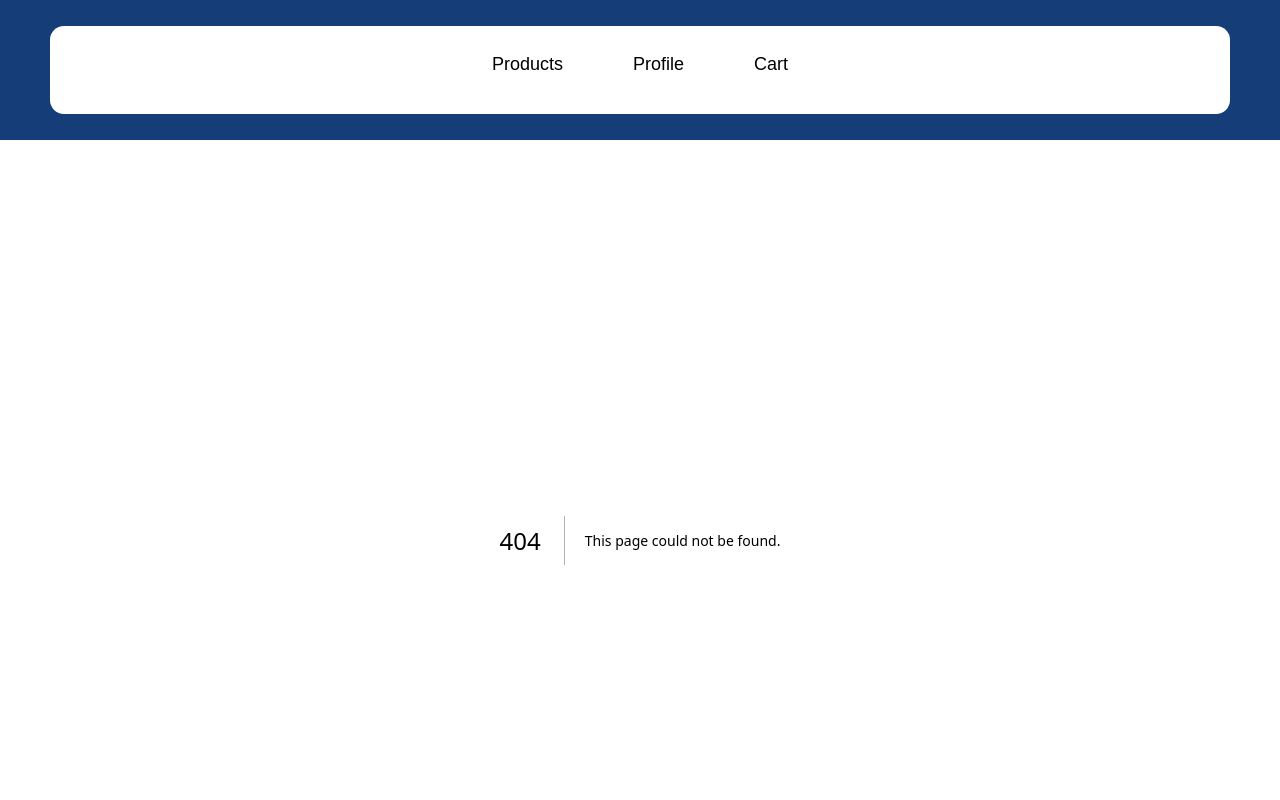
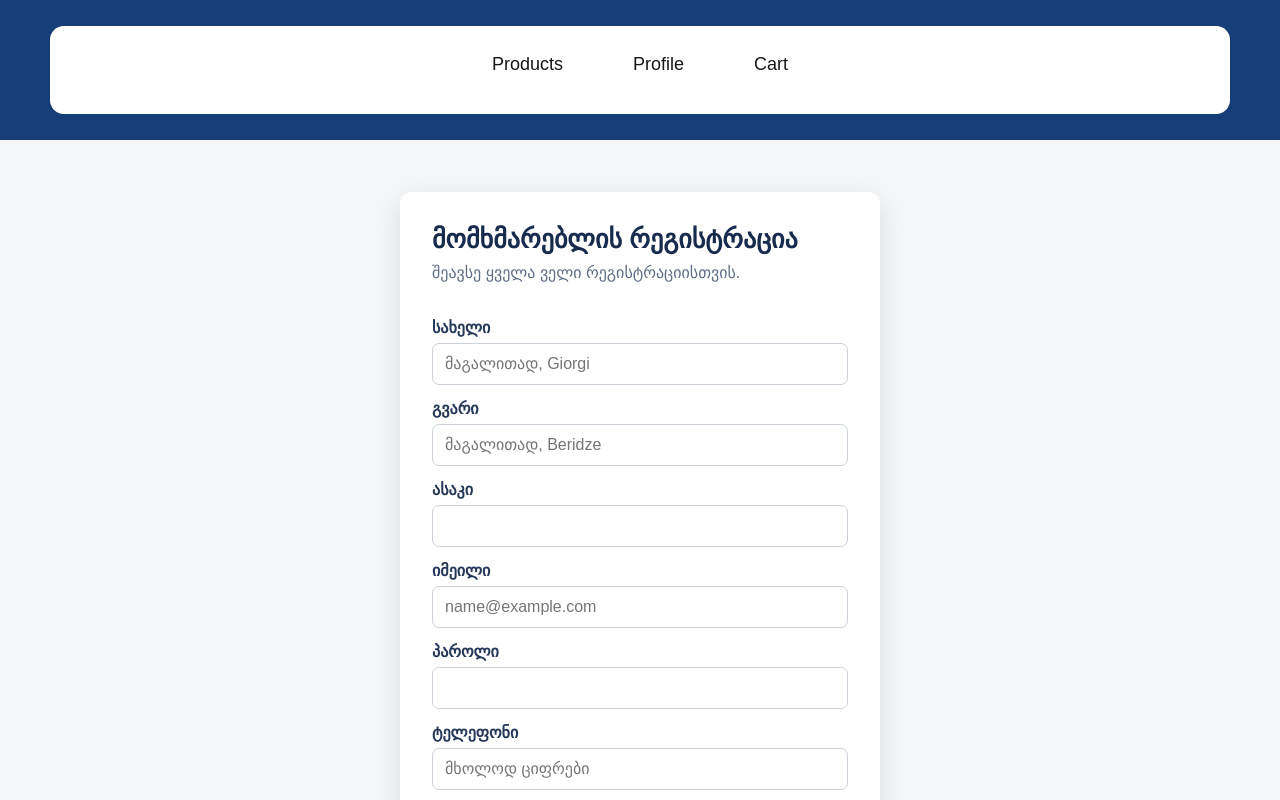
Before and after one commit to uchitidze-maker/midterm-project, a Next.js app: page /register in a window 1280 px wide. Before the commit this address had no page. Shown: the top 800 px of the page. Built offline with nearby package versions, Linux system fonts and the light colour scheme.

Commit message:
Add registration form with validation

```diff
--- a/package.json
+++ b/package.json
@@ -9,9 +9,12 @@
     "lint": "eslint"
   },
   "dependencies": {
+    "@hookform/resolvers": "^3.10.0",
     "next": "16.3.5",
     "react": "19.2.8",
-    "react-dom": "19.2.8"
+    "react-dom": "19.2.8",
+    "react-hook-form": "^7.90.0",
+    "yup": "^1.7.1"
   },
   "devDependencies": {
     "eslint": "^9",
--- /dev/null
+++ b/src/app/register/page.css
@@ -0,0 +1,95 @@
+.registerPage {
+  min-height: 100vh;
+  display: flex;
+  justify-content: center;
+  align-items: center;
+  padding: 32px 16px;
+  background: #f4f6f8;
+}
+
+.registerForm {
+  width: 100%;
+  max-width: 480px;
+  display: flex;
+  flex-direction: column;
+  padding: 32px;
+  border-radius: 12px;
+  background: #ffffff;
+  box-shadow: 0 8px 28px rgba(20, 35, 50, 0.1);
+}
+
+.registerForm h1 {
+  margin: 0 0 8px;
+  color: #172b4d;
+  font-size: 26px;
+}
+
+.formIntro {
+  margin: 0 0 22px;
+  color: #5e6c84;
+}
+
+.registerForm label {
+  margin: 14px 0 6px;
+  color: #253858;
+  font-weight: 600;
+}
+
+.registerForm input {
+  width: 100%;
+  padding: 11px 12px;
+  border: 1px solid #cbd2d9;
+  border-radius: 7px;
+  font: inherit;
+}
+
+.registerForm input:focus {
+  outline: 2px solid #7aa7e8;
+  border-color: #3b73c5;
+}
+
+.fieldError {
+  margin: 5px 0 0;
+  color: #b42318;
+  font-size: 14px;
+}
+
+.registerForm button {
+  margin-top: 24px;
+  padding: 12px;
+  border: 0;
+  border-radius: 7px;
+  background: #245ca6;
+  color: #ffffff;
+  font: inherit;
+  font-weight: 700;
+  cursor: pointer;
+}
+
+.registerForm button:disabled {
+  opacity: 0.65;
+  cursor: wait;
+}
+
+.formMessage {
+  margin: 16px 0 0;
+  line-height: 1.5;
+}
+
+.successMessage {
+  color: #167447;
+}
+
+.errorMessage {
+  color: #b42318;
+}
+
+@media (max-width: 520px) {
+  .registerForm {
+    padding: 24px 18px;
+  }
+
+  .registerForm h1 {
+    font-size: 22px;
+  }
+}
--- /dev/null
+++ b/src/app/register/page.js
@@ -0,0 +1,202 @@
+"use client";
+
+import { useState } from "react";
+import { useForm } from "react-hook-form";
+import { yupResolver } from "@hookform/resolvers/yup";
+import * as yup from "yup";
+import "./page.css";
+
+const registrationSchema = yup.object({
+  firstName: yup
+    .string()
+    .required("სახელი აუცილებელია")
+    .min(4, "სახელი მინიმუმ 4 სიმბოლო უნდა იყოს")
+    .max(20, "სახელი მაქსიმუმ 20 სიმბოლო უნდა იყოს"),
+
+  lastName: yup
+    .string()
+    .required("გვარი აუცილებელია")
+    .min(4, "გვარი მინიმუმ 4 სიმბოლო უნდა იყოს")
+    .max(20, "გვარი მაქსიმუმ 20 სიმბოლო უნდა იყოს"),
+
+  age: yup
+    .number()
+    .typeError("ასაკი რიცხვით უნდა შეიყვანო")
+    .required("ასაკი აუცილებელია")
+    .min(13, "ასაკი მინიმუმ 13 უნდა იყოს")
+    .max(120, "ასაკი მაქსიმუმ 120 უნდა იყოს"),
+
+  email: yup
+    .string()
+    .required("იმეილი აუცილებელია")
+    .email("შეიყვანე სწორი იმეილი"),
+
+  password: yup
+    .string()
+    .required("პაროლი აუცილებელია")
+    .min(6, "პაროლი მინიმუმ 6 სიმბოლო უნდა იყოს")
+    .max(12, "პაროლი მაქსიმუმ 12 სიმბოლო უნდა იყოს")
+    .matches(/[A-Z]/, "პაროლში უნდა იყოს მინიმუმ ერთი დიდი ლათინური ასო")
+    .matches(/[a-z]/, "პაროლში უნდა იყოს მინიმუმ ერთი პატარა ლათინური ასო")
+    .matches(/[0-9]/, "პაროლში უნდა იყოს მინიმუმ ერთი ციფრი"),
+
+  phone: yup
+    .string()
+    .required("ტელეფონი აუცილებელია")
+    .matches(
+      /^\d{10,100}$/,
+      "ტელეფონი უნდა შეიცავდეს მხოლოდ 10-დან 100-მდე ციფრს"
+    ),
+});
+
+export default function RegisterPage() {
+  const [message, setMessage] = useState("");
+  const [success, setSuccess] = useState(false);
+
+  const {
+    register,
+    handleSubmit,
+    reset,
+    formState: { errors, isSubmitting },
+  } = useForm({
+    resolver: yupResolver(registrationSchema),
+    mode: "onTouched",
+  });
+
+  async function onSubmit(formData) {
+    setMessage("");
+    setSuccess(false);
+
+    const userData = {
+      name: `${formData.firstName} ${formData.lastName}`,
+      age: formData.age,
+      email: formData.email,
+      password: formData.password,
+      phone: formData.phone,
+    };
+
+    try {
+      const response = await fetch(
+        "https://jsonplaceholder.typicode.com/users",
+        {
+          method: "POST",
+          headers: {
+            "Content-Type": "application/json",
+          },
+          body: JSON.stringify(userData),
+        }
+      );
+
+      if (!response.ok) {
+        throw new Error("მონაცემების გაგზავნა ვერ მოხერხდა");
+      }
+
+      await response.json();
+
+      setSuccess(true);
+      setMessage(
+        "ფორმა წარმატებით გაიგზავნა. ეს სატესტო API-ა და მონაცემებს მუდმივად არ ინახავს."
+      );
+      reset();
+    } catch {
+      setSuccess(false);
+      setMessage("მონაცემების გაგზავნისას შეცდომა მოხდა. სცადე თავიდან.");
+    }
+  }
+
+  return (
+    <main className="registerPage">
+      <form
+        className="registerForm"
+        onSubmit={handleSubmit(onSubmit)}
+        noValidate
+      >
+        <h1>მომხმარებლის რეგისტრაცია</h1>
+        <p className="formIntro">შეავსე ყველა ველი რეგისტრაციისთვის.</p>
+
+        <label htmlFor="firstName">სახელი</label>
+        <input
+          id="firstName"
+          type="text"
+          autoComplete="given-name"
+          placeholder="მაგალითად, Giorgi"
+          {...register("firstName")}
+        />
+        {errors.firstName && (
+          <p className="fieldError">{errors.firstName.message}</p>
+        )}
+
+        <label htmlFor="lastName">გვარი</label>
+        <input
+          id="lastName"
+          type="text"
+          autoComplete="family-name"
+          placeholder="მაგალითად, Beridze"
+          {...register("lastName")}
+        />
+        {errors.lastName && (
+          <p className="fieldError">{errors.lastName.message}</p>
+        )}
+
+        <label htmlFor="age">ასაკი</label>
+        <input
+          id="age"
+          type="number"
+          min="13"
+          max="120"
+          {...register("age", { valueAsNumber: true })}
+        />
+        {errors.age && <p className="fieldError">{errors.age.message}</p>}
+
+        <label htmlFor="email">იმეილი</label>
+        <input
+          id="email"
+          type="email"
+          autoComplete="email"
+          placeholder="name@example.com"
+          {...register("email")}
+        />
+        {errors.email && <p className="fieldError">{errors.email.message}</p>}
+
+        <label htmlFor="password">პაროლი</label>
+        <input
+          id="password"
+          type="password"
+          autoComplete="new-password"
+          {...register("password")}
+        />
+        {errors.password && (
+          <p className="fieldError">{errors.password.message}</p>
+        )}
+
+        <label htmlFor="phone">ტელეფონი</label>
+        <input
+          id="phone"
+          type="tel"
+          inputMode="numeric"
+          maxLength={100}
+          autoComplete="tel"
+          placeholder="მხოლოდ ციფრები"
+          {...register("phone")}
+        />
+        {errors.phone && <p className="fieldError">{errors.phone.message}</p>}
+
+        <button type="submit" disabled={isSubmitting}>
+          {isSubmitting ? "იგზავნება..." : "რეგისტრაცია"}
+        </button>
+
+        {message && (
+          <p
+            className={
+              success
+                ? "formMessage successMessage"
+                : "formMessage errorMessage"
+            }
+          >
+            {message}
+          </p>
+        )}
+      </form>
+    </main>
+  );
+}
```
Also changed, not shown: 1 other file (tests, documents, lock files or other folders).
